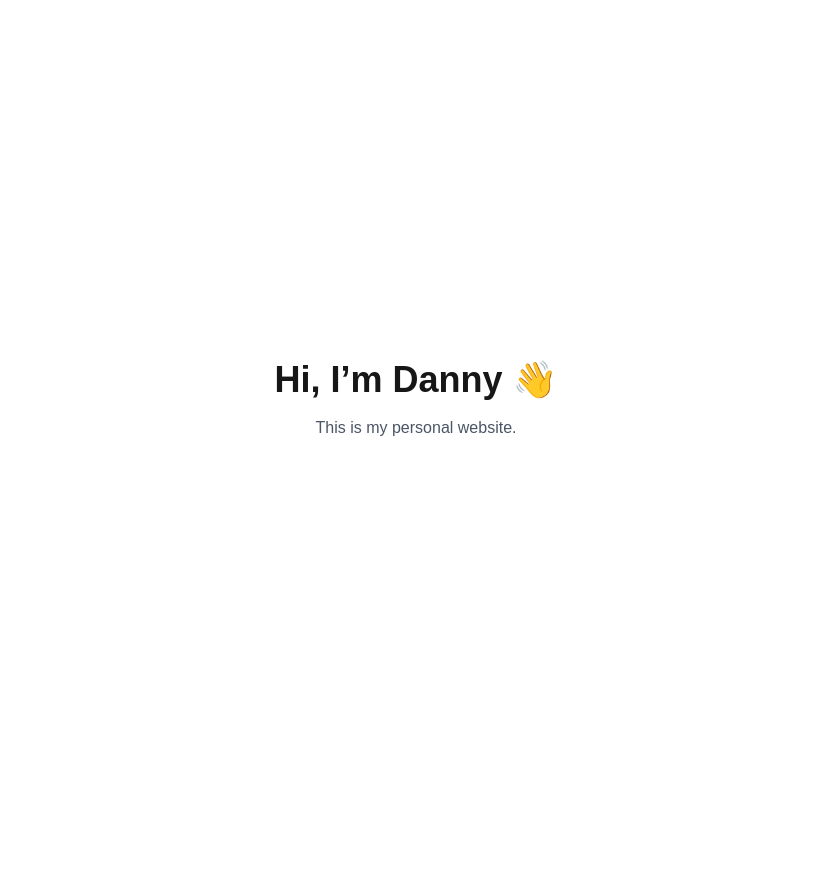
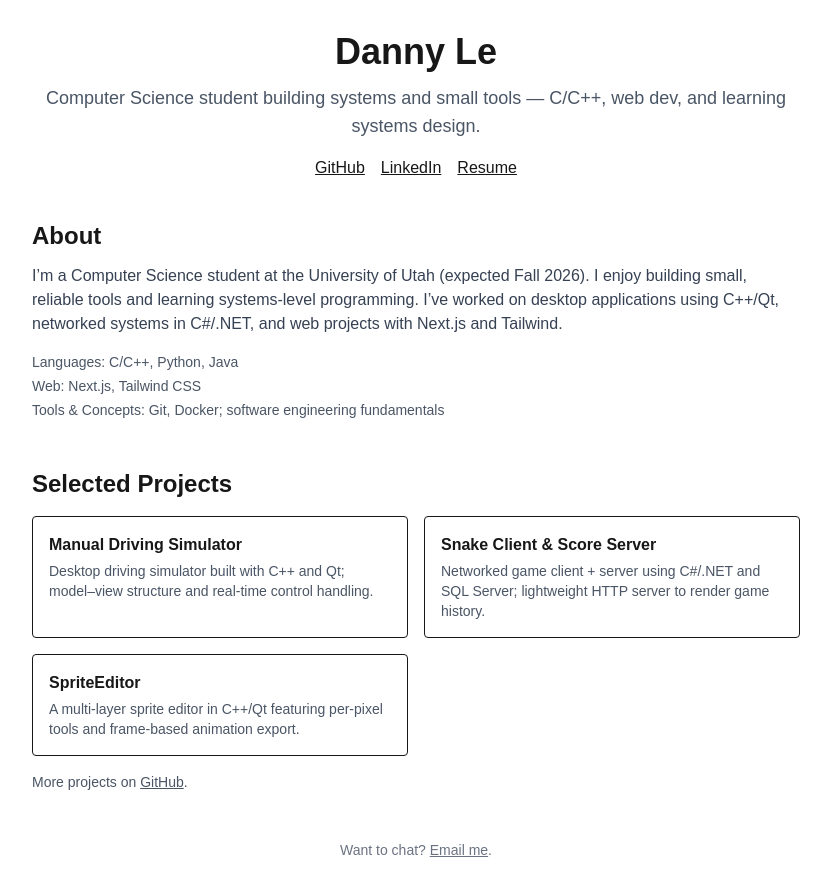
Before and after one commit to danny-tle/personal-website, a Next.js app: page / in a window 1280 px wide. Shown: the whole page, without its empty margins (224-1055 px from the left). Before the commit the page ends 800 px from the top, so only its background shows below. Built offline with nearby package versions, Linux system fonts and the light colour scheme.

Commit message:
Starter Page + Starter Components added

```diff
--- /dev/null
+++ b/app/components/About.tsx
@@ -0,0 +1,15 @@
+export default function About() {
+  return (
+    <section id="about" className="mt-10">
+      <h2 className="text-2xl font-semibold">About</h2>
+      <p className="mt-3 text-gray-700 dark:text-gray-300">
+        I’m a Computer Science student at the University of Utah (expected Fall 2026). I enjoy building small, reliable tools and learning systems-level programming. I’ve worked on desktop applications using C++/Qt, networked systems in C#/.NET, and web projects with Next.js and Tailwind.
+      </p>
+      <ul className="mt-4 space-y-1 text-sm text-gray-600 dark:text-gray-400">
+        <li>Languages: C/C++, Python, Java</li>
+        <li>Web: Next.js, Tailwind CSS</li>
+        <li>Tools & Concepts: Git, Docker; software engineering fundamentals</li>
+      </ul>
+    </section>
+  );
+}
--- /dev/null
+++ b/app/components/ProjectCard.tsx
@@ -0,0 +1,9 @@
+type Props = { title: string; desc: string; url?: string };
+export default function ProjectCard({ title, desc, url }: Props) {
+  return (
+    <a href={url || "#"} target="_blank" rel="noreferrer" className="block p-4 border rounded hover:shadow">
+      <h3 className="font-semibold">{title}</h3>
+      <p className="text-sm mt-1 text-gray-600">{desc}</p>
+    </a>
+  );
+}
--- a/app/page.tsx
+++ b/app/page.tsx
@@ -1,11 +1,50 @@
+// app/page.tsx
+import About from "./components/About";
+import ProjectCard from "./components/ProjectCard";
+
 export default function Home() {
   return (
-    <main className="min-h-screen flex items-center justify-center">
-      <div className="text-center">
-        <h1 className="text-4xl font-bold">Hi, I’m Danny 👋</h1>
-        <p className="mt-4 text-gray-600">
-          This is my personal website.
-        </p>
+    <main className="min-h-screen p-8 bg-white dark:bg-black">
+      <div className="max-w-3xl mx-auto">
+        <header className="text-center">
+          <h1 className="text-4xl font-extrabold">Danny Le</h1>
+          <p className="mt-3 text-lg text-gray-600 dark:text-gray-300">
+            Computer Science student building systems and small tools — C/C++, web dev, and learning systems design.
+          </p>
+          <div className="mt-4 flex justify-center gap-4">
+            <a href="https://github.com/danny-tle" target="_blank" rel="noreferrer" className="underline">GitHub</a>
+            <a href="https://linkedin.com/in/dannyle4/" target="_blank" rel="noreferrer" className="underline">LinkedIn</a>
+            <a href="/resume.pdf" className="underline">Resume</a>
+          </div>
+        </header>
+
+        <About />
+
+        <section id="projects" className="mt-12">
+          <h2 className="text-2xl font-semibold">Selected Projects</h2>
+          <div className="mt-4 grid gap-4 sm:grid-cols-2">
+            <ProjectCard
+              title="Manual Driving Simulator"
+              desc="Desktop driving simulator built with C++ and Qt; model–view structure and real-time control handling."
+            />
+            <ProjectCard
+              title="Snake Client & Score Server"
+              desc="Networked game client + server using C#/.NET and SQL Server; lightweight HTTP server to render game history."
+            />
+            <ProjectCard
+              title="SpriteEditor"
+              desc="A multi-layer sprite editor in C++/Qt featuring per-pixel tools and frame-based animation export."
+            />
+          </div>
+
+          <p className="mt-4 text-sm text-gray-600">
+            More projects on <a href="https://github.com/danny-tle" target="_blank" rel="noreferrer" className="underline">GitHub</a>.
+          </p>
+        </section>
+
+        <footer className="mt-12 text-center text-sm text-gray-500">
+          Want to chat? <a href="mailto:dannyle4.contact@gmail.com" className="underline">Email me</a>.
+        </footer>
       </div>
     </main>
   );
```
